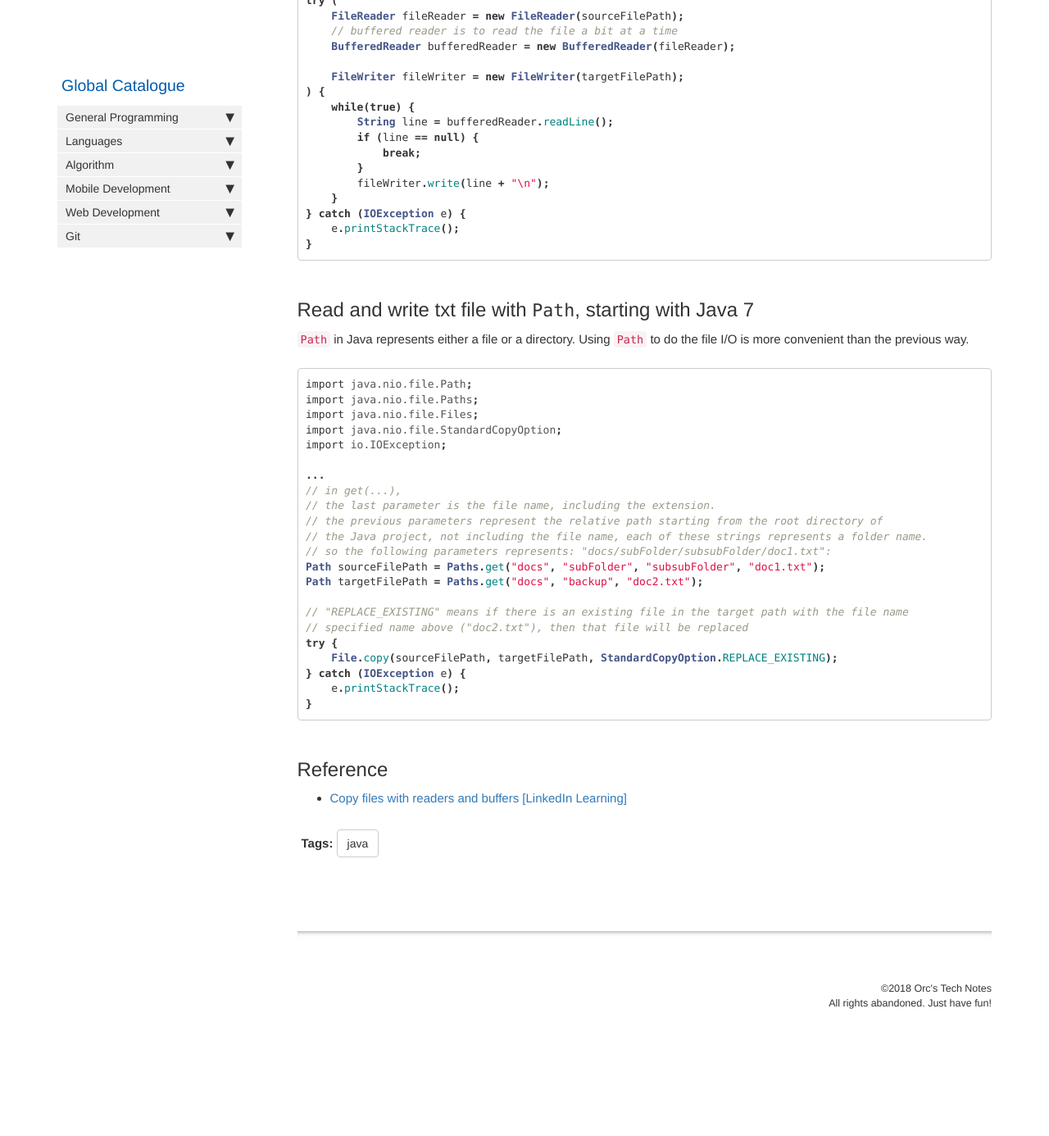
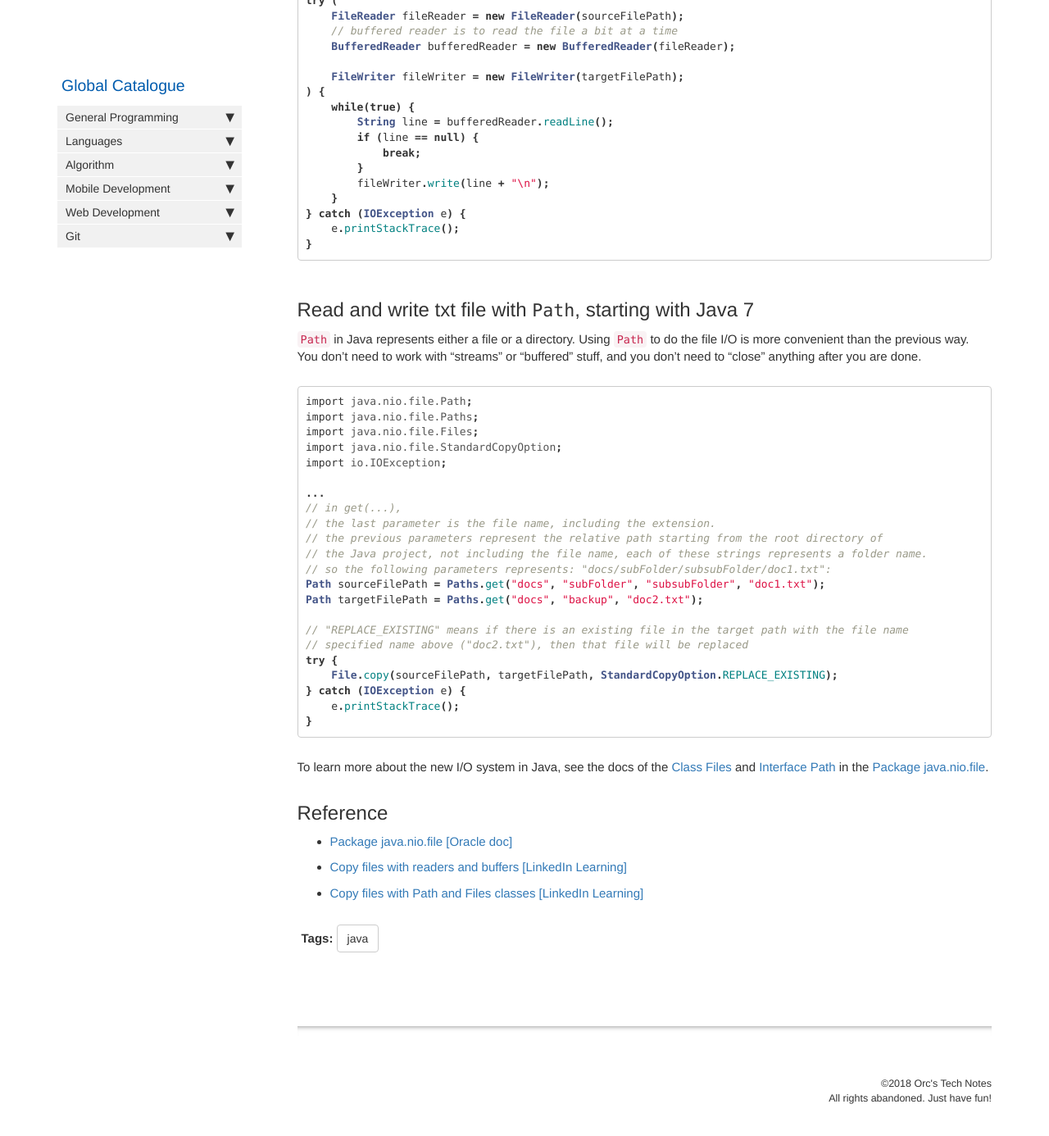
Before and after one commit to HungryOrc/hungryorc.github.io, a Jekyll site: the page built from pages/java/java_file_io.md, in a window 1280 px wide and 1400 px high, scrolled down 618 px. Shown: the top 1386 px of the window at 82% size. Built offline with Jekyll 4.4.1, drawn with Linux system fonts in a browser that asks for light colours; nearby versions of some CDN libraries; comment, search, counter and statistics services are not loaded; before the commit the page ends 1902 px from its top, so only the background shows below that.

Commit message:
Update java_file_io.md

````diff
--- a/pages/java/java_file_io.md
+++ b/pages/java/java_file_io.md
@@ -47,7 +47,7 @@ try (
 ```
 
 ## Read and write txt file with `Path`, starting with Java 7
-`Path` in Java represents either a file or a directory. Using `Path` to do the file I/O is more convenient than the previous way.
+`Path` in Java represents either a file or a directory. Using `Path` to do the file I/O is more convenient than the previous way. You don't need to work with "streams" or "buffered" stuff, and you don't need to "close" anything after you are done.
 ```java
 import java.nio.file.Path;
 import java.nio.file.Paths;
@@ -73,9 +73,12 @@ try {
 }
 ```
 
+To learn more about the new I/O system in Java, see the docs of the [Class Files](https://docs.oracle.com/javase/7/docs/api/java/nio/file/Files.html) and [Interface Path](https://docs.oracle.com/javase/7/docs/api/java/nio/file/Path.html) in the [Package java.nio.file](https://docs.oracle.com/javase/7/docs/api/java/nio/file/package-summary.html).
 
 ## Reference
+* [Package java.nio.file [Oracle doc]](https://docs.oracle.com/javase/7/docs/api/java/nio/file/package-summary.html)
 * [Copy files with readers and buffers [LinkedIn Learning]](https://www.linkedin.com/learning/java-essential-training-objects-and-apis/copy-files-with-readers-and-buffers)
+* [Copy files with Path and Files classes [LinkedIn Learning]](https://www.linkedin.com/learning/java-essential-training-objects-and-apis/copy-files-with-path-and-files-classes)
 
 
 {% include links.html %}
````
